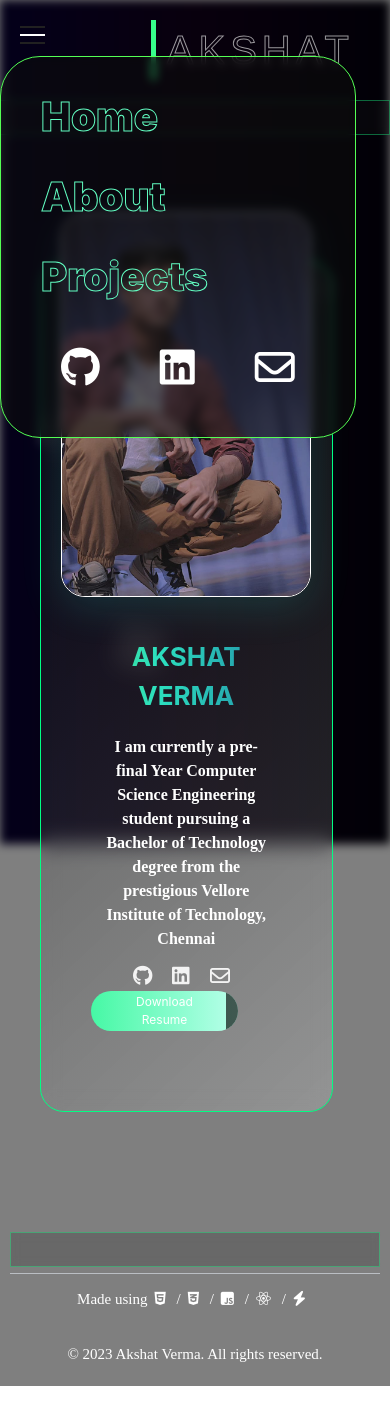
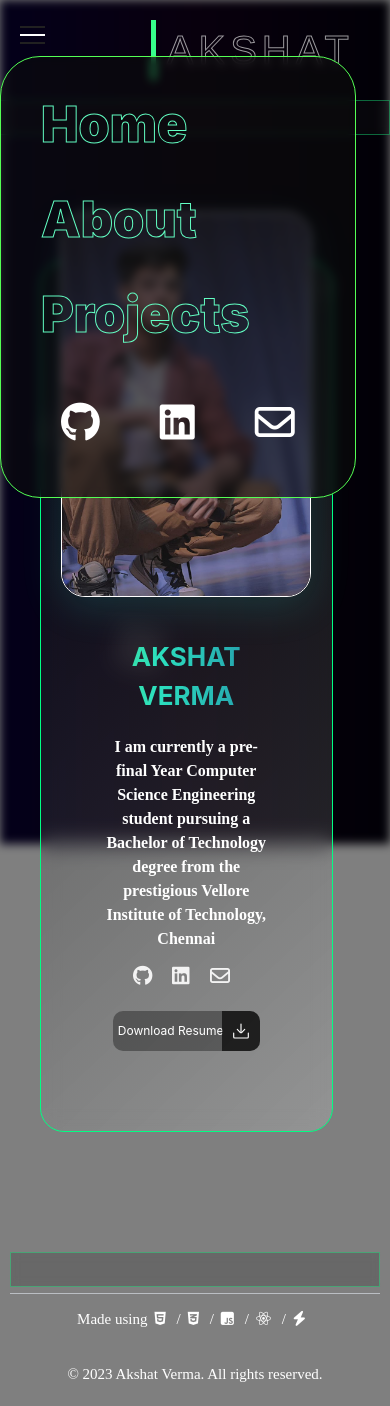
Before and after one commit to AkshatVerma22/Akshat-Portfolio, a React (Create React App) app: page / in a window 390 px wide. Built offline with nearby package versions, Linux system fonts and the light colour scheme; a web font is replaced by a local one.

Commit message:
Update header.css

```diff
--- a/src/components/header.css
+++ b/src/components/header.css
@@ -92,12 +92,12 @@
 
     .card button {
       border: 0;
-      background: linear-gradient(90deg, #46f8a5, #baffeb);
-
+      /* background: linear-gradient(90deg, #46f8a5, #baffeb); */
+      margin-top: 20px;
       font-family: inherit;
-      padding: 16px 26px;
+      /* padding: 16px 26px; */
       font-size: 16px;
-      border-radius: 40px;
+      /* border-radius: 40px; */
     }
 
     @media (width <= 740px) {
@@ -119,6 +119,16 @@
         margin: -100px 0 30px 0;
         width: 100%;
 
+      }
+
+      .card button {
+        border: 0;
+        /* background: linear-gradient(90deg, #46f8a5, #baffeb); */
+        margin: 20px auto 0px auto;
+        font-family: inherit;
+        /* padding: 16px 26px; */
+        font-size: 16px;
+        /* border-radius: 40px; */
       }
     }
 
@@ -330,6 +340,8 @@
       /* color: #ffffff; */
       padding: 10px 20px;
       text-decoration: none;
+
+      font-size: 50px;
     }
 
 
@@ -408,6 +420,27 @@
 
     }
 
+
+    @media screen and (min-width: 481px) and (max-width: 768px){
+      .dropdown-menu{
+        width: 100%;
+        height: fit-content;
+
+      }
+
+
+
+    }
+
+    @media (width: 1280px) {
+
+      .dropdown-menu{
+        width: 50%;
+        height: fit-content;
+
+      }
+    }
+
     .nav-social a i{
       margin: 10px;
       font-size: 40px;
```
